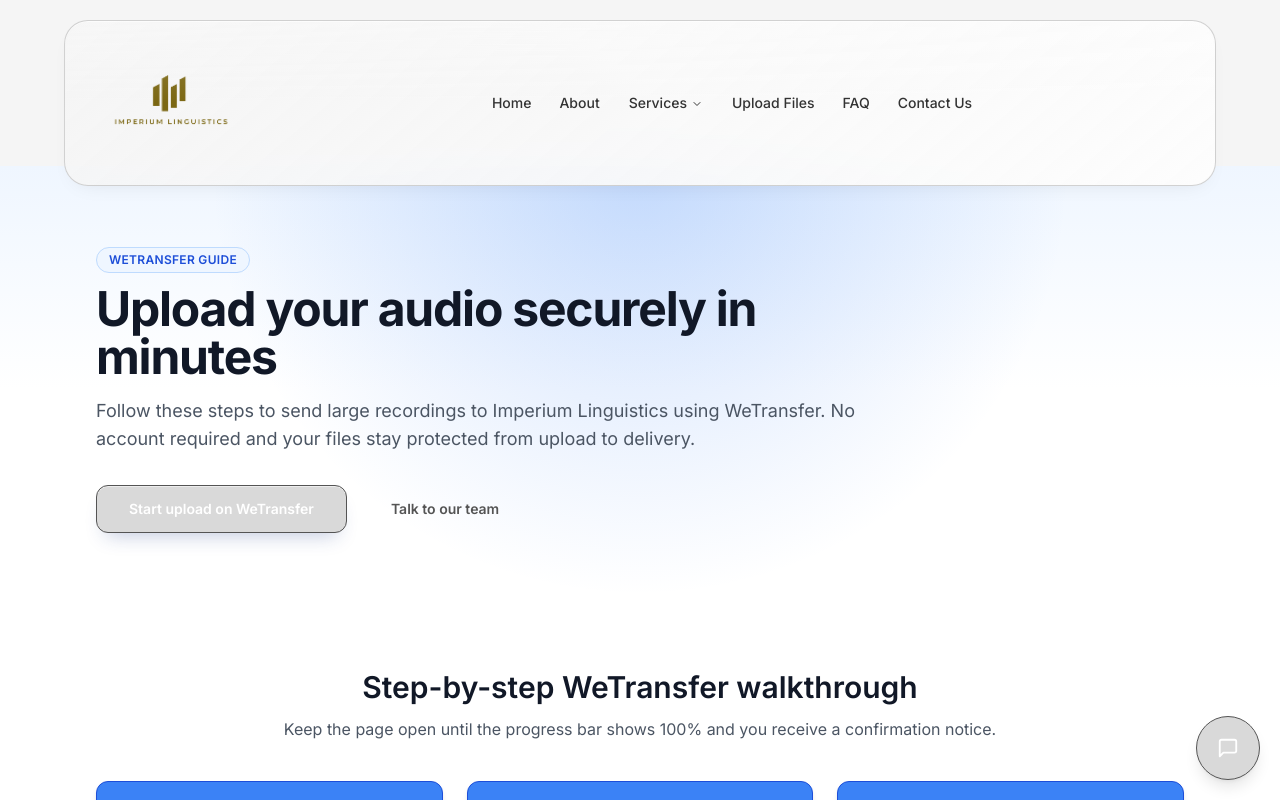
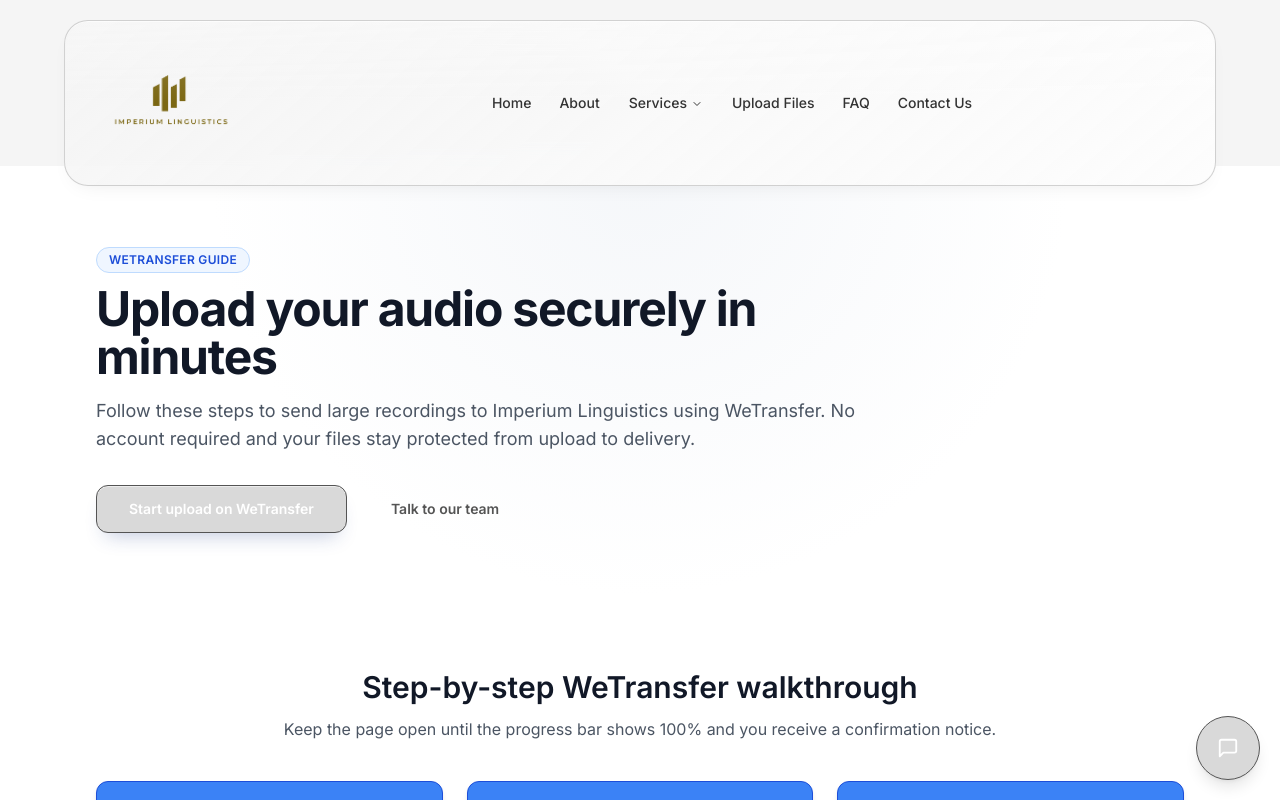
Before and after one commit to Neo-sk01/Linguistics, a Next.js app: page /we-transfer in a window 1280 px wide. Shown: the top 800 px of the page. Built offline with nearby package versions, Linux system fonts and the light colour scheme.

Commit message:
removed the blue-hue

```diff
--- a/components/layout/sections/wetransfer-guide.tsx
+++ b/components/layout/sections/wetransfer-guide.tsx
@@ -116,8 +116,8 @@
 export const WeTransferGuideSection = () => {
   return (
     <div className="bg-white text-gray-900">
-      <section className="relative overflow-hidden bg-gradient-to-b from-blue-50 via-white to-white">
-        <div className="absolute inset-0 bg-[radial-gradient(circle_at_top,_rgba(59,130,246,0.25),_transparent_55%)]" />
+      <section className="relative overflow-hidden bg-white">
+        <div className="absolute inset-0 bg-[radial-gradient(circle_at_top,_rgba(226,232,240,0.35),_transparent_55%)]" />
         <div className="relative mx-auto flex max-w-6xl flex-col gap-10 px-4 py-16 sm:px-6 lg:px-8 lg:py-20">
           <motion.div
             initial={{ opacity: 0, y: 20 }}
```
